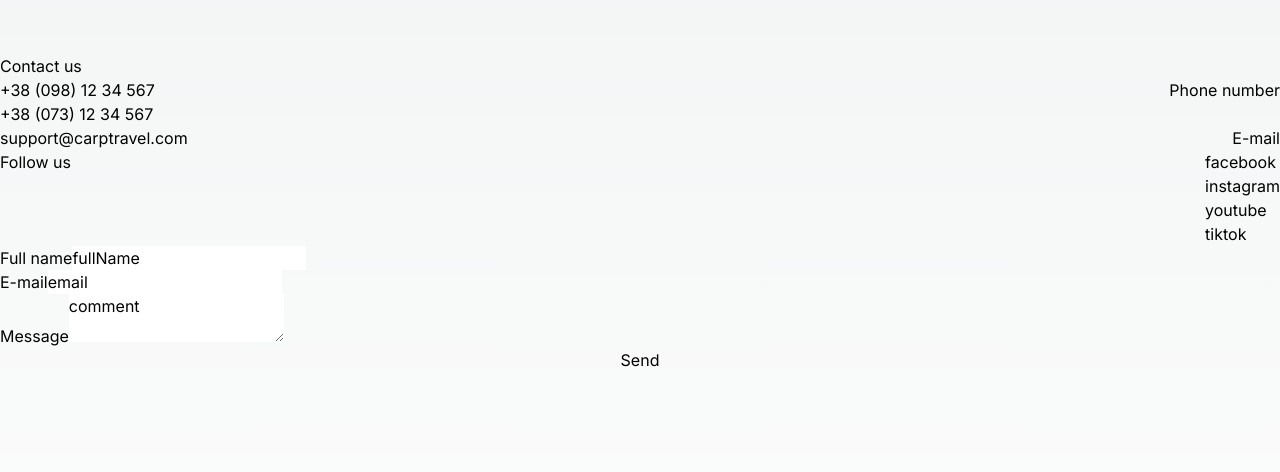
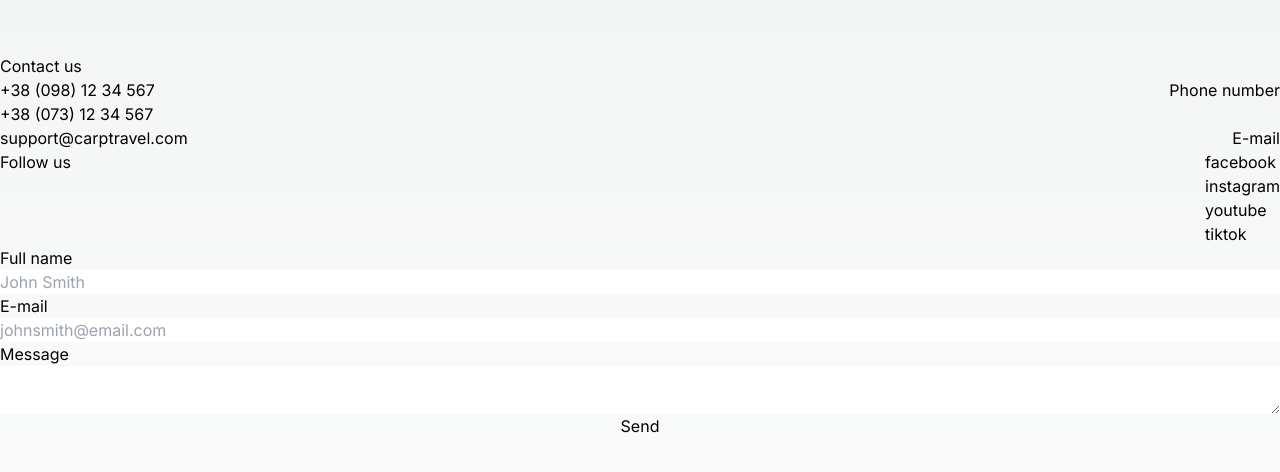
Before and after one commit to Nataly-Moskalenko/carpathians-travel, a Next.js app: page / in a window 1280 px wide. Shown: the part 2346-2818 px from the top of the page. Built offline with nearby package versions, Linux system fonts and the light colour scheme.

Commit message:
fixes contacts form

```diff
--- a/app/components/FormContacts.js
+++ b/app/components/FormContacts.js
@@ -1,3 +1,5 @@
+'use client';
+
 import { useForm } from 'react-hook-form';
 
 export default function FormContacts() {
@@ -9,45 +11,36 @@ export default function FormContacts() {
 
   return (
     <form onSubmit={handleSubmit((data) => console.log(data))} className="flex flex-col">
-      <label>
-        Full name
+      <label htmlFor="fullname">Full name</label>
       <input
         {...register('fullName', {
           required: true,
-            pattern: /^[a-zA-Zа-яА-Я]+(([' -][a-zA-Zа-яА-Я ])?[a-zA-Zа-яА-Я]*)*$/,
-            placeholder: 'John Smith',
-            type: 'text',
-            autocomplete: 'off',
-            value: 'fullName',
+          minLength: 1,
+          maxLength: 20,
         })}
+        name="fullName"
+        placeholder="John Smith"
+        type="text"
       />
-      </label>
-      {errors.fulltName && <p>Incorrect name</p>}
-      <label>
-        E-mail
+      {errors.fullName && <p>Incorrect name</p>}
+      <label htmlFor="email">E-mail</label>
       <input
         {...register('email', {
           required: true,
-            pattern: /^[a-zA-Z0-9]+@[a-zA-Z]+\.[a-zA-Z]{2,3}$/,
-            placeholder: 'johnsmith@email.com',
-            type: 'email',
-            autocomplete: 'off',
-            value: 'email',
+          validate: (input) => isEmail(input),
         })}
+        name="email"
+        type="email"
+        placeholder="johnsmith@email.com"
       />
-      </label>
       {errors.email && <p>Invalid email</p>}
-      <label>
-        Message
+      <label htmlFor="message">Message</label>
       <textarea
-          {...register('comment', {
+        {...register('message', {
           required: true,
-            type: 'text',
-            autocomplete: 'off',
-            value: 'comment',
         })}
+        name="message"
       />
-      </label>
       <button type="submit">Send</button>
     </form>
   );
--- a/package.json
+++ b/package.json
@@ -9,7 +9,6 @@
     "lint": "next lint"
   },
   "dependencies": {
-    "@next/font": "^13.4.18",
     "autoprefixer": "10.4.15",
     "eslint": "8.47.0",
     "eslint-config-next": "13.4.17",
```
Also changed, not shown: 1 other file (tests, documents, lock files or other folders). Lines whose indentation alone changed are shown as unchanged.
